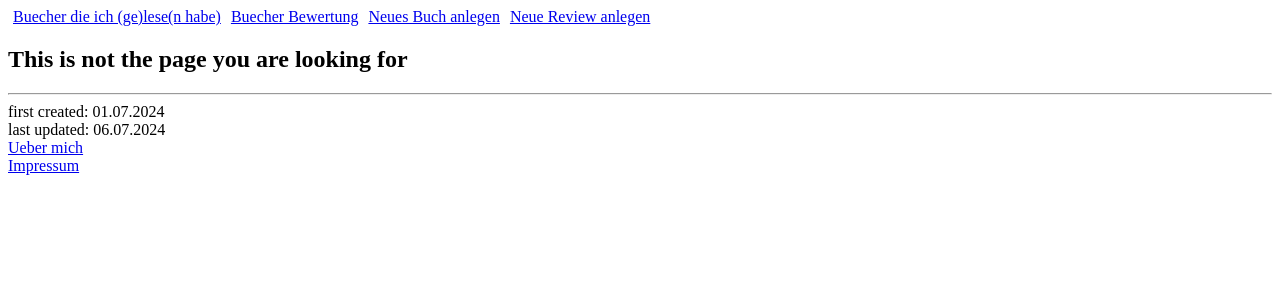
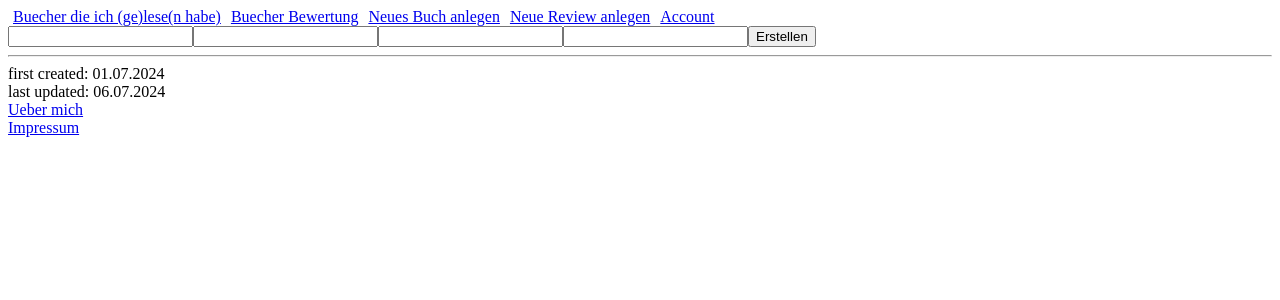
Before and after one commit to HIshoweRthoughtS/BooksFrontend, an Angular app: page /account in a window 1280 px wide. Shown: the top 300 px of the page. Built offline with nearby package versions, Linux system fonts and the light colour scheme.

Commit message:
create account form

```diff
--- a/src/app/app.component.html
+++ b/src/app/app.component.html
@@ -6,6 +6,8 @@
         <a [routerLink]="['/readlist']">Buecher Bewertung</a>
         <a [routerLink]="['/newbook']">Neues Buch anlegen</a>
         <a [routerLink]="['/newreview']">Neue Review anlegen</a>
+
+        <a [routerLink]="['/account']">Account</a>
     </div>
 </main>
 
--- a/src/app/app.config.ts
+++ b/src/app/app.config.ts
@@ -2,7 +2,8 @@ import { ApplicationConfig, provideZoneChangeDetection } from '@angular/core';
 import { provideRouter } from '@angular/router';
 
 import { routes } from './app.routes';
+import { provideHttpClient } from '@angular/common/http';
 
 export const appConfig: ApplicationConfig = {
-  providers: [provideZoneChangeDetection({ eventCoalescing: true }), provideRouter(routes)]
+  providers: [provideHttpClient(),provideZoneChangeDetection({ eventCoalescing: true }), provideRouter(routes)]
 };
--- a/src/app/app.routes.ts
+++ b/src/app/app.routes.ts
@@ -5,6 +5,7 @@ import { PageNotFoundComponent } from './page-not-found/page-not-found.component
 import { ReviewTableComponent } from './review-table/review-table.component';
 import { AboutMeComponent } from './about-me/about-me.component';
 import { NewReadFormComponent } from './new-read-form/new-read-form.component';
+import { CreateAccountComponent } from './create-account/create-account.component';
 
 export const routes: Routes = [
     { path: '', redirectTo: '/booklist', pathMatch: 'full' }
@@ -48,6 +49,11 @@ export const routes: Routes = [
     ,{ path: 'ueber', redirectTo: '/about', pathMatch: 'full' }
     ,{ path: 'uebermich', redirectTo: '/about', pathMatch: 'full' }
     ,{
+        path: 'account',
+        component: CreateAccountComponent,
+        title: 'Create Account'
+    }
+    ,{
         path: '**', //pagenotfound 404
         component: PageNotFoundComponent,
         title: 'Page Not Found'
--- /dev/null
+++ b/src/app/create-account/create-account.component.html
@@ -0,0 +1,7 @@
+<form [formGroup]="accountForm">
+    <input type="text" formControlName="login_name" />
+    <input type="password" formControlName="password" />
+    <input type="password" formControlName="password_confirm" />
+    <input type="email" formControlName="email" />
+    <button type="submit" (click)="createAccount()">Erstellen</button>
+</form>
--- /dev/null
+++ b/src/app/create-account/create-account.component.ts
@@ -0,0 +1,44 @@
+import { Component, OnInit } from '@angular/core';
+import { FormBuilder, FormGroup, ReactiveFormsModule, Validators } from '@angular/forms';
+import { HermesService } from '../shared/services/backend/hermes.service';
+
+@Component({
+  selector: 'app-create-account',
+  standalone: true,
+  imports: [ReactiveFormsModule],
+  templateUrl: './create-account.component.html',
+  styleUrl: './create-account.component.scss'
+})
+export class CreateAccountComponent implements OnInit {
+
+  public accountForm:FormGroup;
+  constructor(private readonly hermes:HermesService,private readonly formBuilder:FormBuilder) {
+    this.accountForm = formBuilder.group({
+      login_name: ['', Validators.required],
+      password: ['', Validators.required],
+      password_confirm: ['', Validators.required],
+      email: ['',Validators.email],
+    })
+  }
+
+  ngOnInit(): void {
+
+  }
+
+  createAccount() {
+    const body = {
+      name: this.accountForm.value.login_name,
+      password: this.accountForm.value.password,
+      email: this.accountForm.value.email
+    };
+    console.log('[Account Form] body: ', body);
+    this.hermes.postNewAccount(body).subscribe((res:any) => {
+      if (res.info === 'fail') {
+        console.error('[CreateAccount] BE answered: ', res.detail);
+      } else /*res.info === 'success'*/ {
+        //messages = .."done happy we did it alright welcome"
+      }
+    });
+  }
+
+}
--- /dev/null
+++ b/src/app/shared/services/backend/hermes.service.ts
@@ -0,0 +1,18 @@
+import { HttpClient } from '@angular/common/http';
+import { Injectable } from '@angular/core';
+import { Observable } from 'rxjs';
+
+const BACKEND_BASE_URL:string = 'localhost:3000';
+const ACCOUNT_PATH:string = BACKEND_BASE_URL + '/account';
+
+@Injectable({
+  providedIn: 'root'
+})
+export class HermesService {
+
+  constructor(private readonly http:HttpClient) { }
+
+  public postNewAccount(body:any):Observable<any> {
+    return this.http.post<any>(ACCOUNT_PATH, body);
+  }
+}
```
Also changed, not shown: src/app/create-account/create-account.component.scss (added), 2 other files (tests, documents, lock files or other folders).
